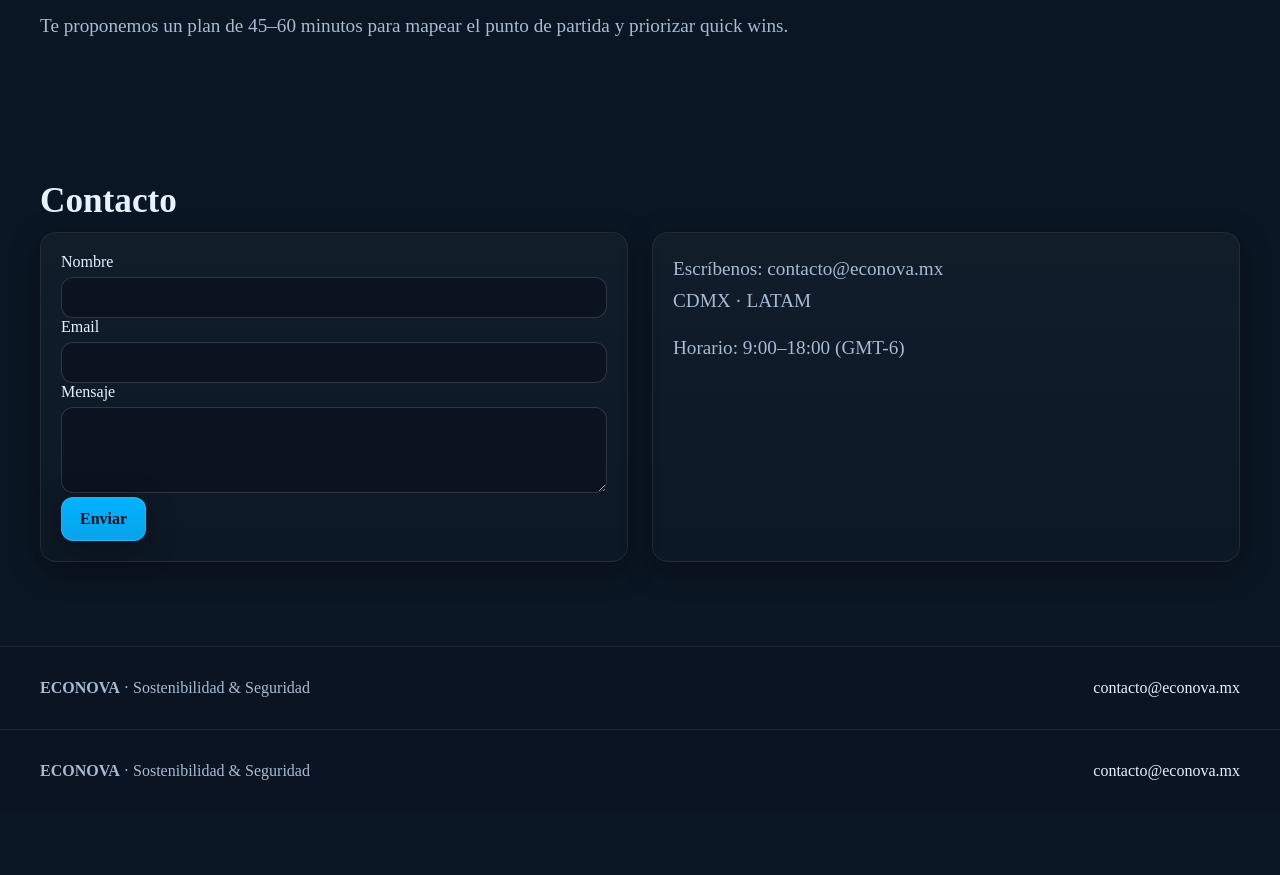
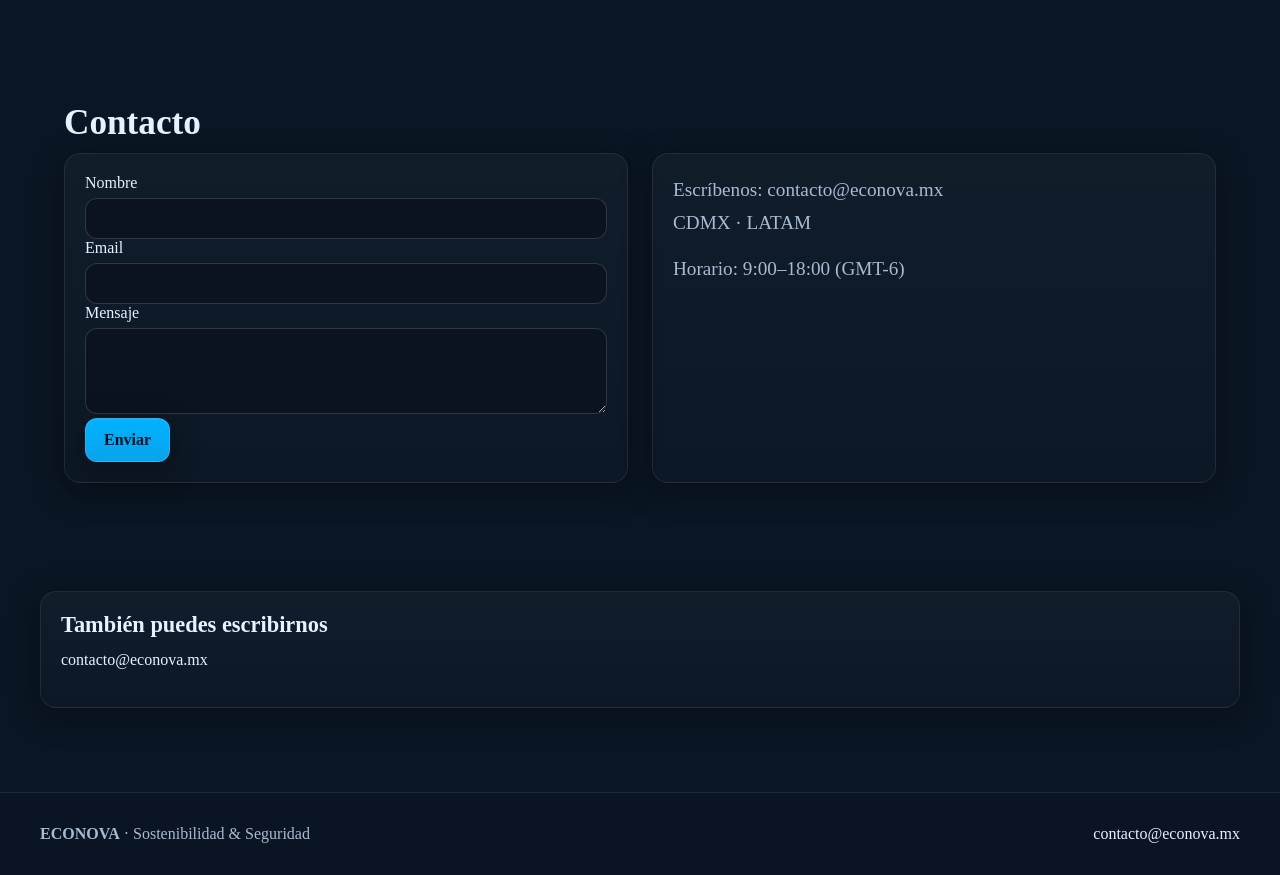
Before and after one commit to Kukcito/econova-clean, a Next.js app: page /contacto in a window 1280 px wide. Shown: the part 380-1255 px from the top of the page. Before the commit the page ends 1192 px from the top, so only its background shows below. Built offline with nearby package versions, Linux system fonts and the light colour scheme.

Commit message:
Update page.js

```diff
--- a/app/contacto/page.js
+++ b/app/contacto/page.js
@@ -1,17 +1,27 @@
-import Navbar from '../components/Navbar'
-import Footer from '../components/Footer'
-import PageHeader from '../components/PageHeader'
-import Contact from '../components/Contact'
+// app/contacto/page.js
+import Contact from '../components/Contact';
 
-export default function ContactoPage(){
+export const metadata = { title: 'Contacto' };
+
+export default function ContactoPage() {
   return (
-    <main>
-      <Navbar />
-      <PageHeader kicker="Conversemos" title="Agenda un diagnóstico sin costo">
-        Te proponemos un plan de 45–60 minutos para mapear el punto de partida y priorizar quick wins.
-      </PageHeader>
-      <Contact />
-      <Footer />
-    </main>
-  )
+    <section className="section container">
+      <p className="lead">Hablemos</p>
+      <h1>Agenda un diagnóstico sin costo</h1>
+      <p>
+        Cuéntanos tu contexto y objetivos. Te proponemos una sesión breve para validar brechas, priorizar
+        acciones y definir quick-wins. También podemos mostrarte Radar4 en acción.
+      </p>
+
+      {/* Reutiliza tu formulario (usa /api/contact) */}
+      <div style={{ marginTop: '24px' }}>
+        <Contact />
+      </div>
+
+      <div className="card" style={{ marginTop: '24px' }}>
+        <h3>También puedes escribirnos</h3>
+        <p><a href="mailto:contacto@econova.mx">contacto@econova.mx</a></p>
+      </div>
+    </section>
+  );
 }
```
